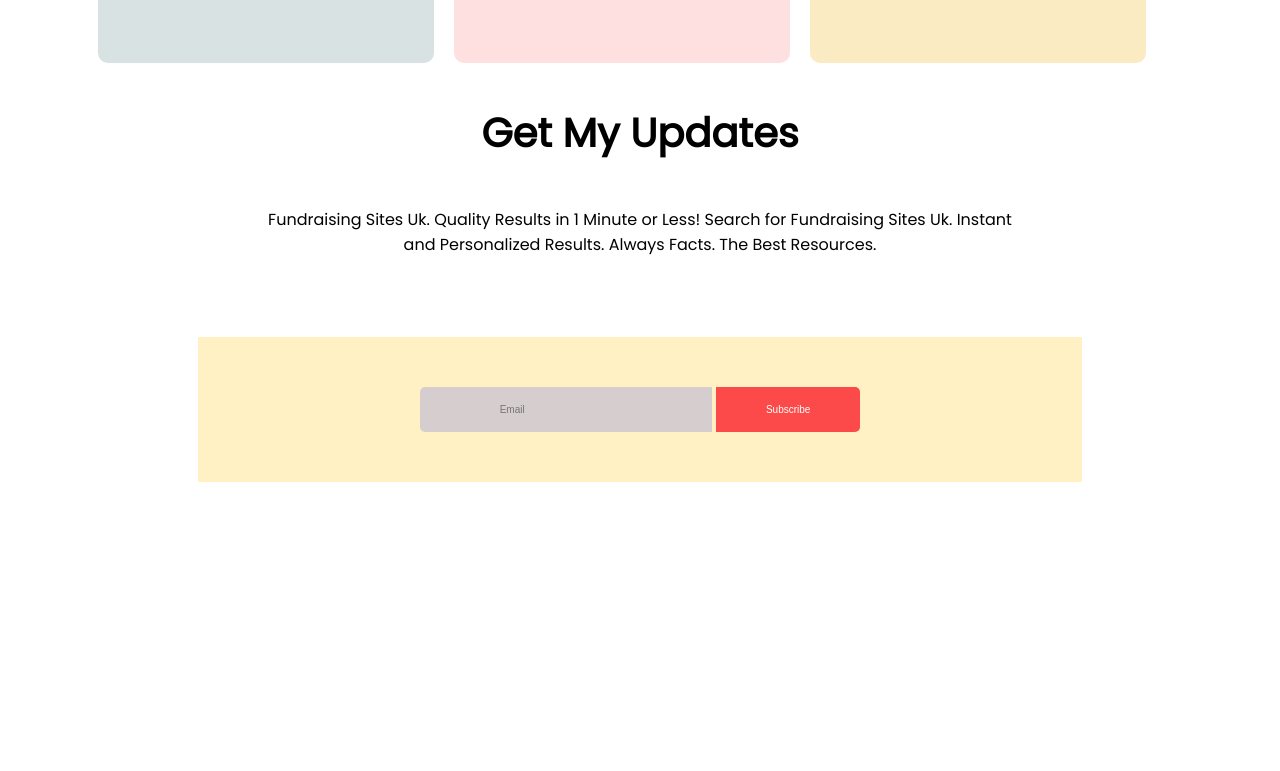
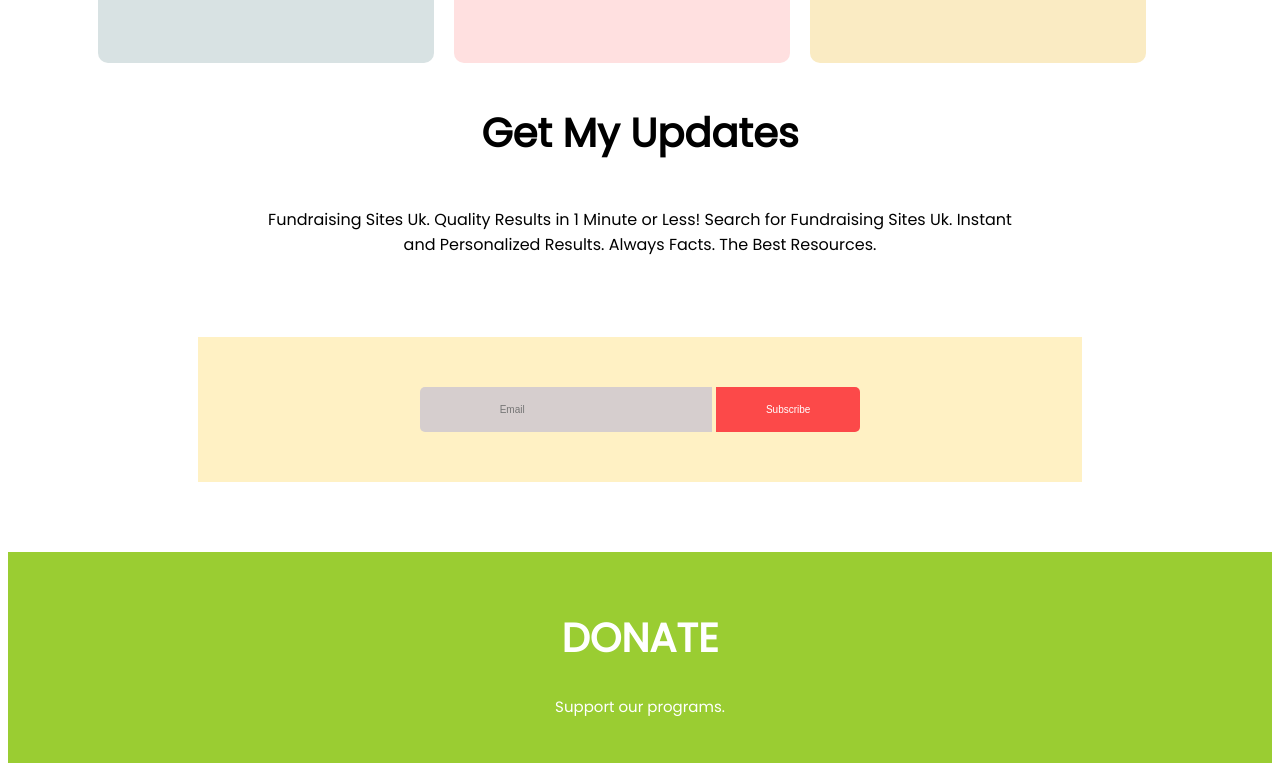
Before and after one commit to SubhroCorraya/donate-today, a plain HTML site: page index.html in a window 1280 px wide. Shown: the part 1710-2481 px from the top of the page. Before the commit the page ends 2262 px from the top, so only its background shows below. Drawn offline with Linux system fonts and the light colour scheme.

Commit message:
added footer

```diff
--- a/index.html
+++ b/index.html
@@ -112,5 +112,9 @@
             </div>
     </section>
 </body>
+<footer>
+    <h1>DONATE</h1>
+    <p>Support our programs.</p>
+</footer>
 
 </html>
--- a/style.css
+++ b/style.css
@@ -172,3 +172,11 @@ input[type=button] {
     font-size: 10px;
     border-radius: 5px 0 0 5px;
 }
+
+footer {
+    text-align: center;
+    color: white;
+    background-color: yellowgreen;
+    padding: 30px;
+    font-size: 15px;
+}
```
